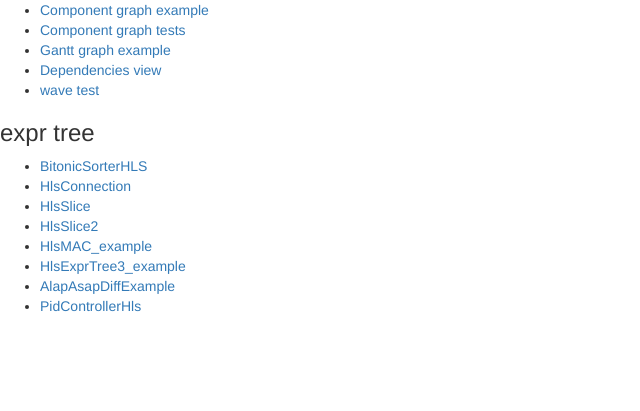
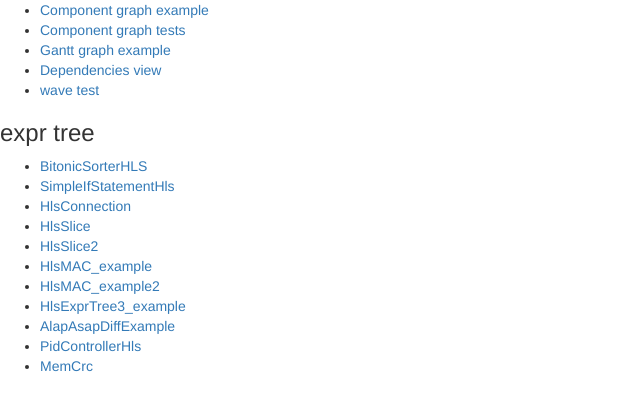
Before and after one commit to Nic30/hwtIde, a Flask app: page / in a window 1280 px wide. Shown: the part 51-462 px from the top of the page, without its empty margins (0-640 px from the left). Run offline with Flask 2, Linux system fonts and the light colour scheme; some libraries are stand-ins or nearby versions.

Commit message:
add links on new hls examples

```diff
--- a/hwtIde/templates/index.html
+++ b/hwtIde/templates/index.html
@@ -12,12 +12,15 @@
 <h3>expr tree</h3>
 <ul>
 	<li> <a href="/expr-tree/hwtHls.examples.bitonicSort/BitonicSorterHLS">BitonicSorterHLS</a> </li>
+	<li> <a href="/expr-tree/hwtHls.tests.ifstm/SimpleIfStatementHls">SimpleIfStatementHls</a> </li>
 	<li> <a href="/expr-tree/hwtHls.tests.connection/HlsConnection">HlsConnection</a> </li>
 	<li> <a href="/expr-tree/hwtHls.tests.connection/HlsSlice">HlsSlice</a> </li>
 	<li> <a href="/expr-tree/hwtHls.tests.connection/HlsSlice2">HlsSlice2</a> </li>
 	<li> <a href="/expr-tree/hwtHls.examples.mac/HlsMAC_example">HlsMAC_example</a> </li>
+    <li> <a href="/expr-tree/hwtHls.examples.mac/HlsMAC_example2">HlsMAC_example2</a> </li>
     <li> <a href="/expr-tree/hwtHls.examples.hls_expr_tree3/HlsExprTree3_example">HlsExprTree3_example</a> </li>
     <li> <a href="/expr-tree/hwtHls.examples.alapAsapDiffExample/AlapAsapDiffExample">AlapAsapDiffExample</a> </li>
     <li> <a href="/expr-tree/hwtHls.examples.pid/PidControllerHls">PidControllerHls</a> </li>
+    <li> <a href="/expr-tree/hwtHls.examples.memCrc/MemCrc">MemCrc</a> </li>
 </ul>
 {% endblock %}
```
